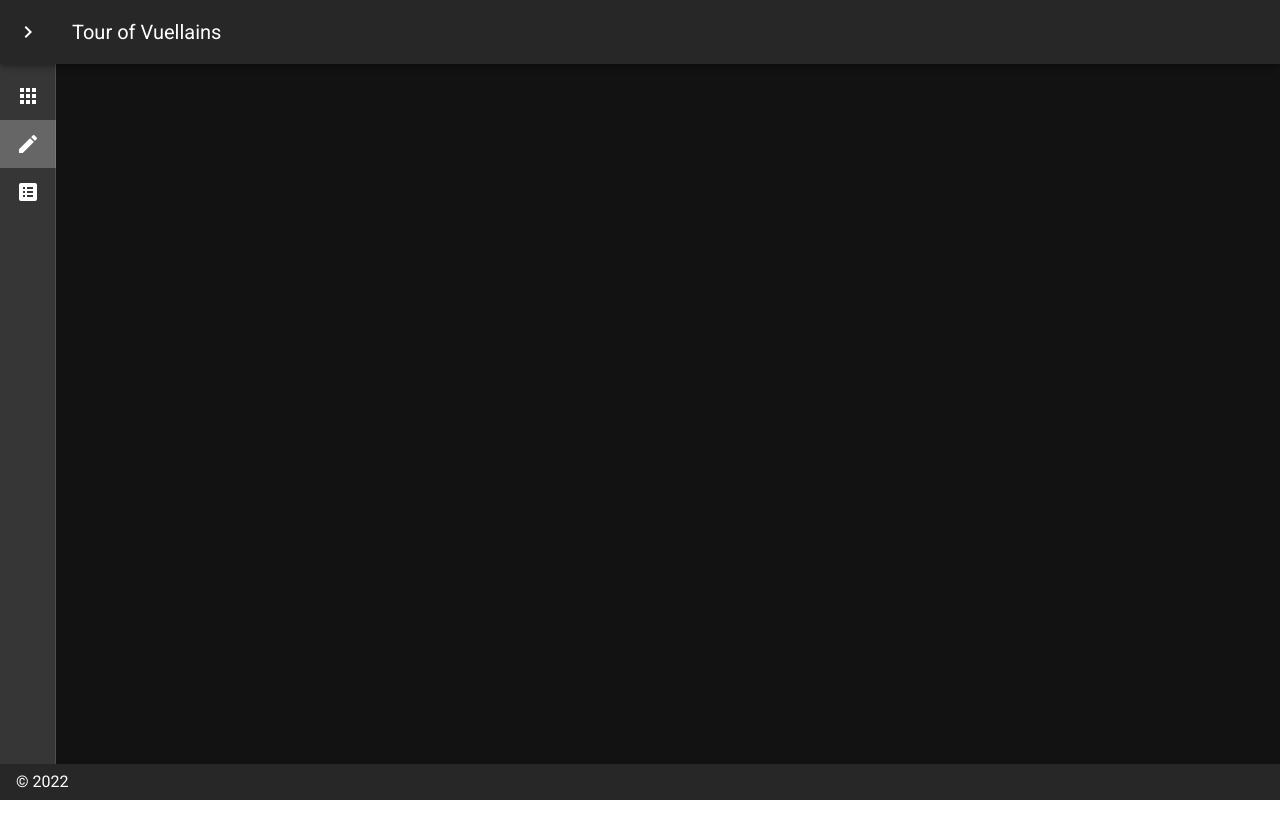
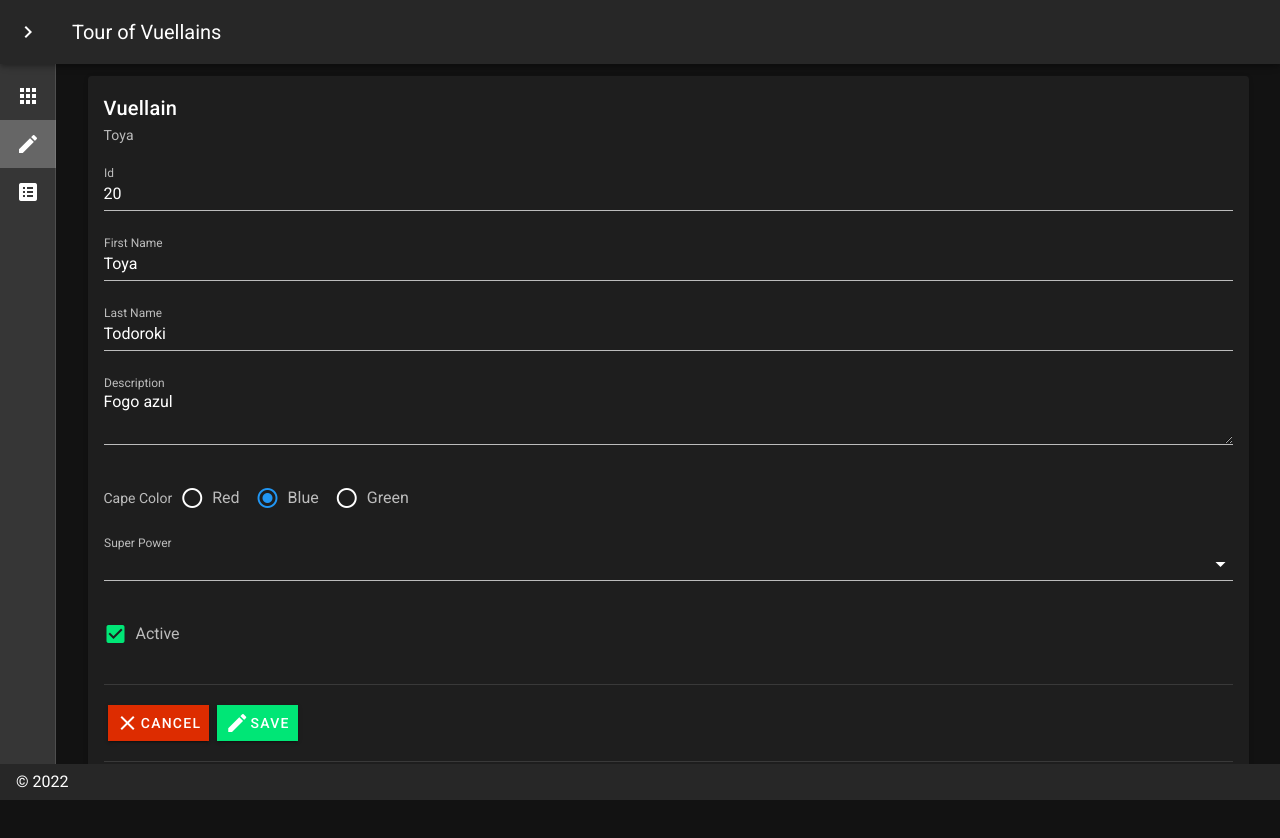
Before and after one commit to pedropfn/tour-of-vuellains, a Nuxt app: page /VillainEdit in a window 1280 px wide. Shown: the top 838 px of the page. Before the commit the page ends 800 px from the top, so only its background shows below. Built offline with nearby package versions, Linux system fonts and the light colour scheme.

Commit message:
feat: :sparkles: Home no index e novo componente de edição

```diff
--- /dev/null
+++ b/pages/VillainEdit.vue
@@ -0,0 +1,132 @@
+<template>
+  <v-card elevation="2">
+    <v-card-title>Vuellain</v-card-title>
+    <v-card-subtitle>{{ villain.firstName }}</v-card-subtitle>
+    <v-card-text>
+      <v-form>
+        <v-container>
+          <v-row>
+            <v-text-field
+              id="id"
+              v-model="villain.id"
+              label="Id"
+              readonly
+            ></v-text-field>
+          </v-row>
+          <v-row>
+            <v-text-field
+              id="firstName"
+              v-model="villain.firstName"
+              label="First Name"
+            />
+          </v-row>
+          <v-row>
+            <v-text-field
+              id="lastName"
+              v-model="villain.lastName"
+              label="Last Name"
+            />
+          </v-row>
+          <v-row>
+            <v-textarea
+              id="description"
+              v-model="villain.description"
+              rows="2"
+              label="Description"
+            />
+          </v-row>
+          <v-row>
+            <v-radio-group v-model="villain.capeColor" label="Cape Color" row>
+              <v-radio
+                id="color-red"
+                value="red"
+                label="Red"
+                color="red"
+              ></v-radio>
+              <v-radio
+                id="color-blue"
+                value="blue"
+                label="Blue"
+                color="blue"
+              ></v-radio>
+              <v-radio
+                id="color-green"
+                value="green"
+                label="Green"
+                color="green"
+              ></v-radio>
+            </v-radio-group>
+          </v-row>
+          <v-row>
+            <v-select
+              id="power"
+              v-model="villain.power"
+              :items="powers"
+              label="Super Power"
+              hint="Please select one"
+              @keyup.esc="clearPower"
+            >
+            </v-select>
+          </v-row>
+          <v-row>
+            <v-checkbox
+              id="active"
+              v-model="villain.active"
+              color="success"
+              label="Active"
+            />
+          </v-row>
+        </v-container>
+      </v-form>
+    </v-card-text>
+    <v-divider class="mx-4"></v-divider>
+    <v-container>
+      <v-card-actions>
+        <v-btn color="error" tile @click="cancelvillain()">
+          <v-icon dark>mdi-close</v-icon>
+          Cancel
+        </v-btn>
+        <v-btn color="success" tile @click="savevillain()">
+          <v-icon dark>mdi-pencil</v-icon>
+          Save
+        </v-btn>
+      </v-card-actions>
+    </v-container>
+    <v-divider class="mx-4"></v-divider>
+    <v-card-text class="notification is-info">
+      <pre>{{ message }}</pre>
+    </v-card-text>
+  </v-card>
+</template>
+
+<script>
+export default {
+  name: 'VillainEdit',
+  data() {
+    return {
+      villain: {
+        id: 20,
+        firstName: 'Toya',
+        lastName: 'Todoroki',
+        description: 'Fogo azul',
+        capeColor: 'blue',
+        power: '',
+        active: true,
+      },
+      powers: ['Speed', 'Flight', 'Strength', 'Invisibility', 'Fire', ''],
+      message: '',
+    }
+  },
+  methods: {
+    cancelvillain() {
+      this.message = ''
+    },
+    clearPower() {
+      this.villain.power = ''
+    },
+    savevillain() {
+      this.message = JSON.stringify(this.villain, null, '\n ')
+    },
+  },
+}
+</script>
--- a/pages/index.vue
+++ b/pages/index.vue
@@ -1,94 +1,14 @@
 <template>
   <v-card elevation="2">
-    <v-card-title>Vuellain</v-card-title>
-    <v-card-subtitle>{{ villain.firstName }}</v-card-subtitle>
-    <v-card-text>
-      <v-form>
-        <v-container>
-          <v-row>
-            <v-text-field
-              id="id"
-              v-model="villain.id"
-              label="Id"
-              readonly
-            ></v-text-field>
-          </v-row>
-          <v-row>
-            <v-text-field
-              id="firstName"
-              v-model="villain.firstName"
-              label="First Name"
-            />
-          </v-row>
-          <v-row>
-            <v-text-field
-              id="lastName"
-              v-model="villain.lastName"
-              label="Last Name"
-            />
-          </v-row>
-          <v-row>
-            <v-textarea
-              id="description"
-              v-model="villain.description"
-              rows="2"
-              label="Description"
-            />
-          </v-row>
-          <v-row>
-            <v-radio-group v-model="villain.capeColor" label="Cape Color" row>
-              <v-radio
-                id="color-red"
-                value="red"
-                label="Red"
-                color="red"
-              ></v-radio>
-              <v-radio
-                id="color-blue"
-                value="blue"
-                label="Blue"
-                color="blue"
-              ></v-radio>
-              <v-radio
-                id="color-green"
-                value="green"
-                label="Green"
-                color="green"
-              ></v-radio>
-            </v-radio-group>
-          </v-row>
-          <v-row>
-            <v-select
-              id="power"
-              v-model="villain.power"
-              :items="powers"
-              label="Super Power"
-              hint="Please select one"
-              @keyup.esc="clearPower"
-            >
-            </v-select>
-          </v-row>
-          <v-row>
-            <v-checkbox id="active" v-model="villain.active" label="Active" />
-          </v-row>
-        </v-container>
-      </v-form>
-    </v-card-text>
+    <v-card-title>Welcome to Tour of Vuellains</v-card-title>
+    <v-card-subtitle>Know your villains</v-card-subtitle>
     <v-divider class="mx-4"></v-divider>
     <v-container>
       <v-card-actions>
-        <v-btn @click="cancelvillain()">
-          <span>Cancel</span>
-        </v-btn>
-        <v-btn @click="savevillain()">
-          <span>Save</span>
-        </v-btn>
+        <v-btn>Edit a villain</v-btn>
+        <v-btn>List of villains</v-btn>
       </v-card-actions>
     </v-container>
-    <v-divider class="mx-4"></v-divider>
-    <v-card-text class="notification is-info">
-      <pre>{{ message }}</pre>
-    </v-card-text>
   </v-card>
 </template>
 
@@ -96,31 +16,8 @@
 export default {
   name: 'IndexPage',
   data() {
-    return {
-      villain: {
-        id: 20,
-        firstName: 'Toya',
-        lastName: 'Todoroki',
-        description: 'Fogo azul',
-        capeColor: 'blue',
-        power: '',
-        active: true,
-      },
-      powers: ['Speed', 'Flight', 'Strength', 'Invisibility', 'Fire', ''],
-      message: '',
-    }
+    return {}
   },
-  methods: {
-    cancelvillain() {
-      this.message = ''
-    },
-    clearPower() {
-      this.villain.power = ''
-    },
-    savevillain() {
-      // This only updates when you click the save button
-      this.message = JSON.stringify(this.villain, null, '\n ')
-    },
-  },
+  methods: {},
 }
 </script>
```
